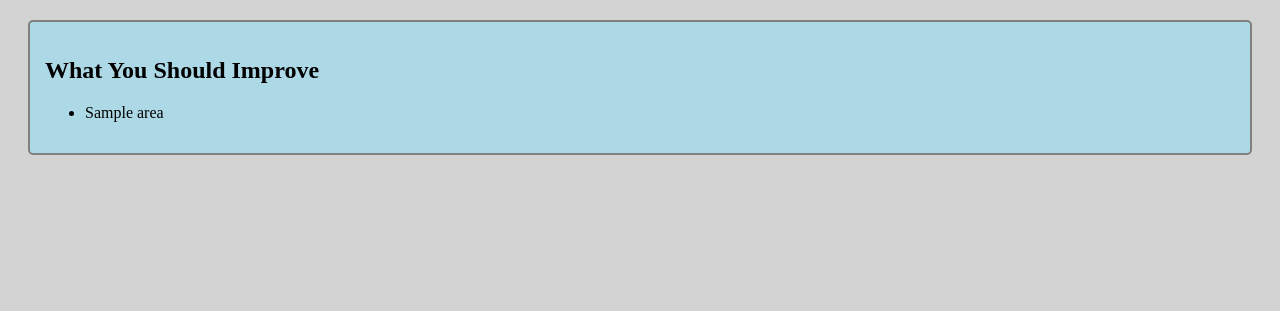
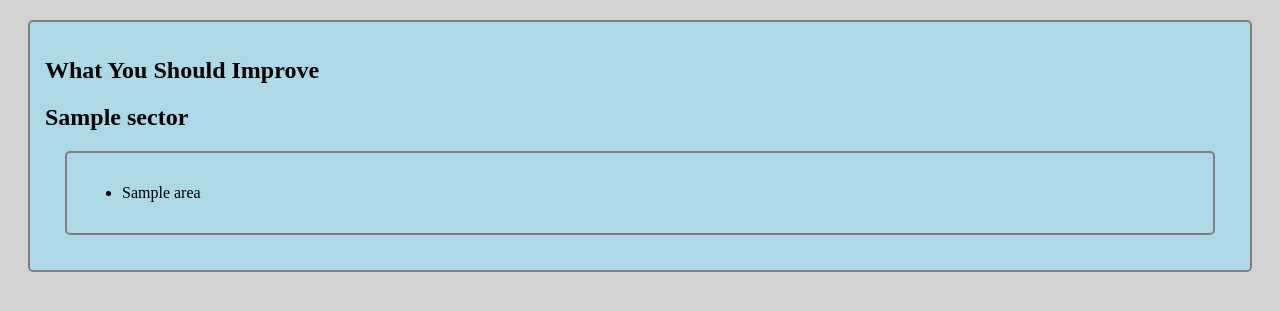
Before and after one commit to george2018rtu/mock_interview_feedback_ai, a Flask app: template templates/dashboard.html in a window 1280 px wide. Shown: the part 70-381 px from the top of the page. Run offline with Flask 3, Linux system fonts and the light colour scheme; the template is opened without the code that fills it: most values are stand-ins (such as "Sample title", 1, 10 or a date in 2020).

Commit message:
more styling changes and sector specific improvement changes

```diff
--- a/app.py
+++ b/app.py
@@ -45,11 +45,20 @@ def get_all_possible_sectors():
     return sectors.tolist()
 
 def get_question(question_id):
-    for item in get_questions():
-        if item["id"] == question_id:
-            return item
-    return None
-
+    filtered = df[df["id"].astype(str) == str(question_id)]
+    if filtered.empty:
+        return None
+    row = filtered.iloc[0]
+    return {
+        "id": str(row["id"]),
+        "question": row["question"],
+        "category": row["category"],
+        "expected_concepts": str(
+            row["expected_concepts"]
+        ).split("|"),
+        "role": row["role"],
+        "difficulty": row["difficulty"]
+    }
 
 @app.route("/")
 def index():
@@ -64,7 +73,6 @@ def index():
 
 def get_questions_by_sector(sector):
     filtered = df[df["role"] == sector]
-
     questions_list = []
     for _, row in filtered.iterrows():
         questions_list.append({
@@ -98,6 +106,7 @@ def analyze():
         "duration",
         "0"
     )
+    sector = request.form.get("sector", "").strip()
     if audio is None or not audio.filename:
         return jsonify(
             {
@@ -178,6 +187,7 @@ def analyze():
         for area in evaluation.get("improvements", []):
             supabase.table("improvements").insert({
                 "user_id": session["user_id"],
+                "sector": sector,
                 "area": area
             }).execute()
 
@@ -260,7 +270,6 @@ def get_total_score(speech, evaluation):
         + speech["pace_score"] * 0.10
         + speech["filler_score"] * 0.10
     )
-
     return round(total)
 @app.route("/dashboard")
 def dashboard():
@@ -274,11 +283,17 @@ def dashboard():
         .order("created_at", desc=True)
         .execute()
     )
-    improvements = result.data or []
+    rows = result.data or []
+    grouped_improvements = {}
+    for row in rows:
+        sector = row.get("sector") or "Other"
+        if sector not in grouped_improvements:
+            grouped_improvements[sector] = []
+        grouped_improvements[sector].append(row)
 
     return render_template(
         "dashboard.html",
-        improvements=improvements
+        grouped_improvements=grouped_improvements
     )
 
 @app.errorhandler(413)
--- a/static/script.js
+++ b/static/script.js
@@ -7,8 +7,6 @@ const loading = document.getElementById("loading");
 const timer = document.getElementById("timer");
 const recordIcon = document.getElementById("recordingIndicator");
 const sectorBox = document.getElementById("sector");
-
-
 
 let recorder;
 let chunks = [];
@@ -195,6 +193,7 @@ async function sendRecording(audio, seconds)
     form.append("audio", audio, `answer.${ext}`);
     form.append("question_id", questionBox.value);
     form.append("duration", seconds.toString());
+    form.append("sector", sectorBox.value);
 
     try
     {
@@ -228,7 +227,6 @@ async function sendRecording(audio, seconds)
         questionBox.disabled = false;
     }
 }
-
 function getExtension(type)
 {
     if (type.includes("ogg"))
--- a/static/styles.css
+++ b/static/styles.css
@@ -124,3 +124,10 @@ nav{
     background-color: lightblue;
     padding: 10px 20px;
 }
+
+.improvement-list{
+    border: 2px solid gray;
+    margin: 20px;
+    padding: 15px;
+    border-radius:5px
+}
--- a/templates/dashboard.html
+++ b/templates/dashboard.html
@@ -40,8 +40,11 @@
 
         <section class="card">
             <h1>What You Should Improve</h1>
+            {% if grouped_improvements %}
+                {% for sector, improvements in grouped_improvements.items() %}
+                    <section class="card-sector-section">
+                        <h2>{{ sector }}</h2>
 
-            {% if improvements %}
                         <div class="improvement-list">
 
                             {% for item in improvements %}
@@ -53,11 +56,13 @@
                             {% endfor %}
 
                         </div>
+                {% endfor %}
             {% else %}
                 <p>
                     Complete an interview to receive improvement feedback.
                 </p>
             {% endif %}
+
         </section>
 
     </main>
```
Also changed, not shown: ai_evaluator.py (+0 -12 lines), analyzer.py (+0 -8 lines). Lines whose indentation alone changed are shown as unchanged.
